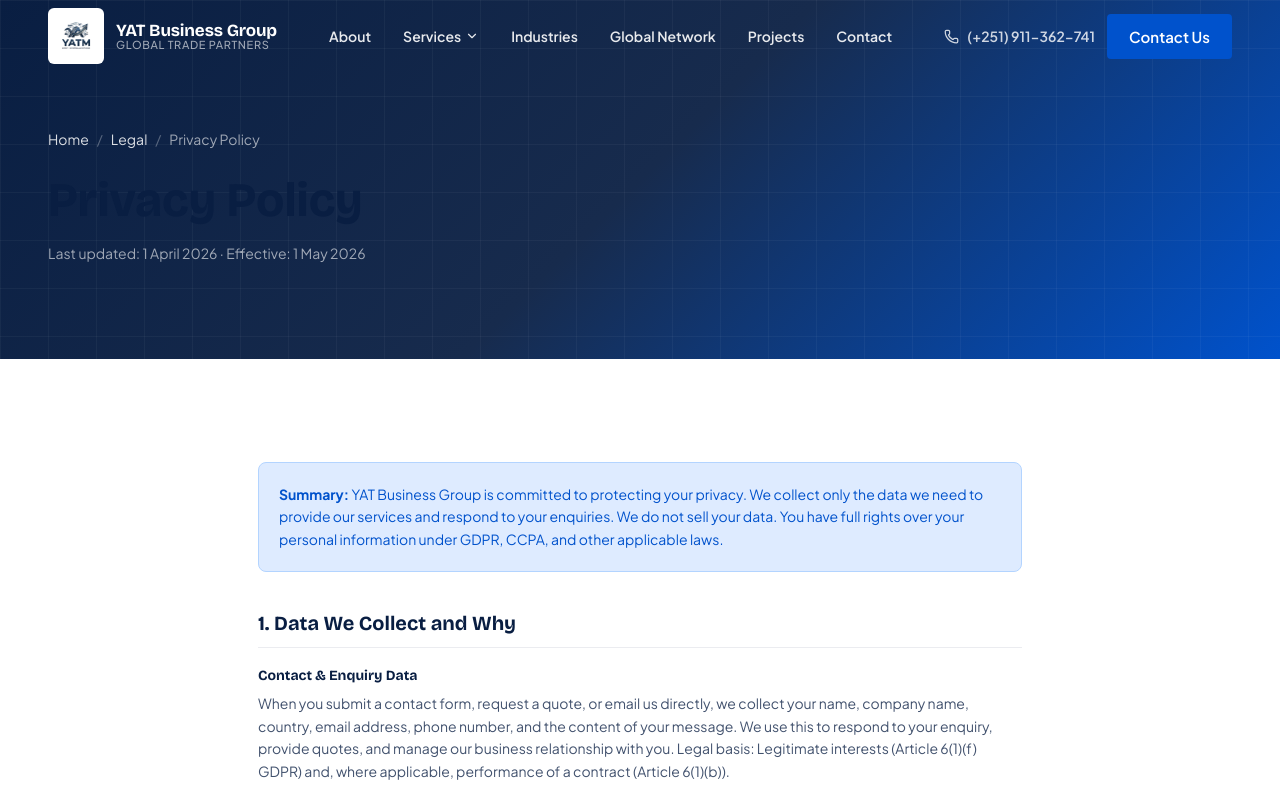
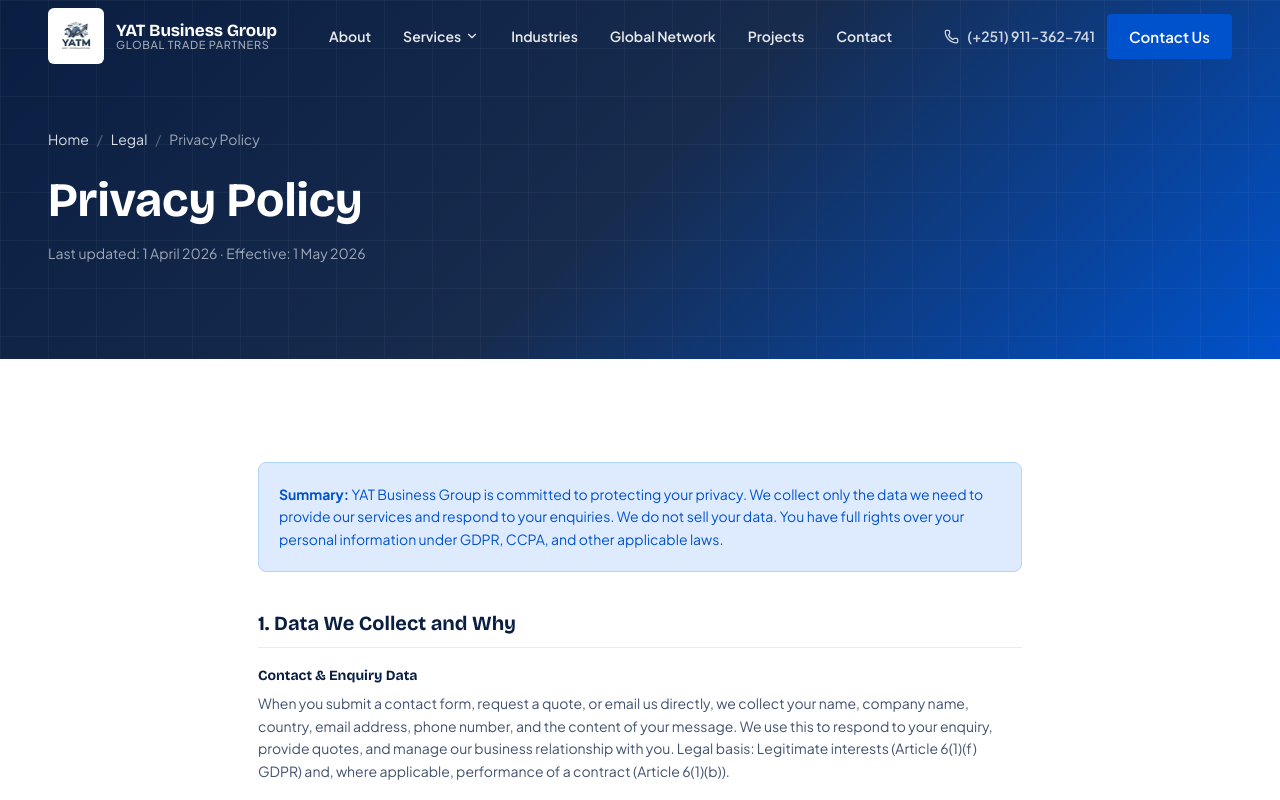
Before and after one commit to Bisrategebriel/yatm, a Next.js app: page /legal/privacy in a window 1280 px wide. Shown: the top 800 px of the page. Built offline with nearby package versions, Linux system fonts and the light colour scheme.

Commit message:
fix: update email and redirect URL, change headline color to white

```diff
--- a/app/legal/privacy/page.tsx
+++ b/app/legal/privacy/page.tsx
@@ -4,7 +4,7 @@
 export const metadata: Metadata = {
   title: "Privacy Policy",
   description: "YAT Business Group Privacy Policy — how we collect, use, and protect your personal data in compliance with GDPR, CCPA, and applicable data protection laws.",
-  alternates: { canonical: "https://www.yatbusinessgroup.com/legal/privacy" },
+  alternates: { canonical: "https://www.yat-m.com/legal/privacy" },
   robots: { index: true, follow: false },
 };
 
@@ -120,7 +120,7 @@
             <span>Privacy Policy</span>
           </nav>
           <h1 className="font-display font-extrabold text-white mb-4"
-            style={{ fontSize: "clamp(1.75rem, 4vw, 3rem)", lineHeight: "1.1" }}
+            style={{ fontSize: "clamp(1.75rem, 4vw, 3rem)", lineHeight: "1.1", color: "#FFFFFF" }}
           >
             Privacy Policy
           </h1>
@@ -157,7 +157,7 @@
 
             <div className="mt-12 p-6 rounded-[8px] bg-[#F4F5F7] border border-[#DFE1E6]">
               <h3 className="font-bold text-[#172B4D] mb-3">Questions or Requests?</h3>
-              <p className="text-sm text-[#42526E] mb-4">Contact our Data Protection Officer at <a href="mailto:privacy@yatbusinessgroup.com" className="text-[#0052CC] hover:underline">privacy@yatbusinessgroup.com</a></p>
+              <p className="text-sm text-[#42526E] mb-4">Contact our Data Protection Officer at <a href="mailto:privacy@yat-m.com" className="text-[#0052CC] hover:underline">privacy@yat-m.com</a></p>
               <div className="flex flex-wrap gap-3">
                 <Link href="/contact" className="btn btn-primary text-sm">Contact Us</Link>
                 <Link href="/legal/cookies" className="btn btn-secondary text-sm">Cookie Policy</Link>
```
